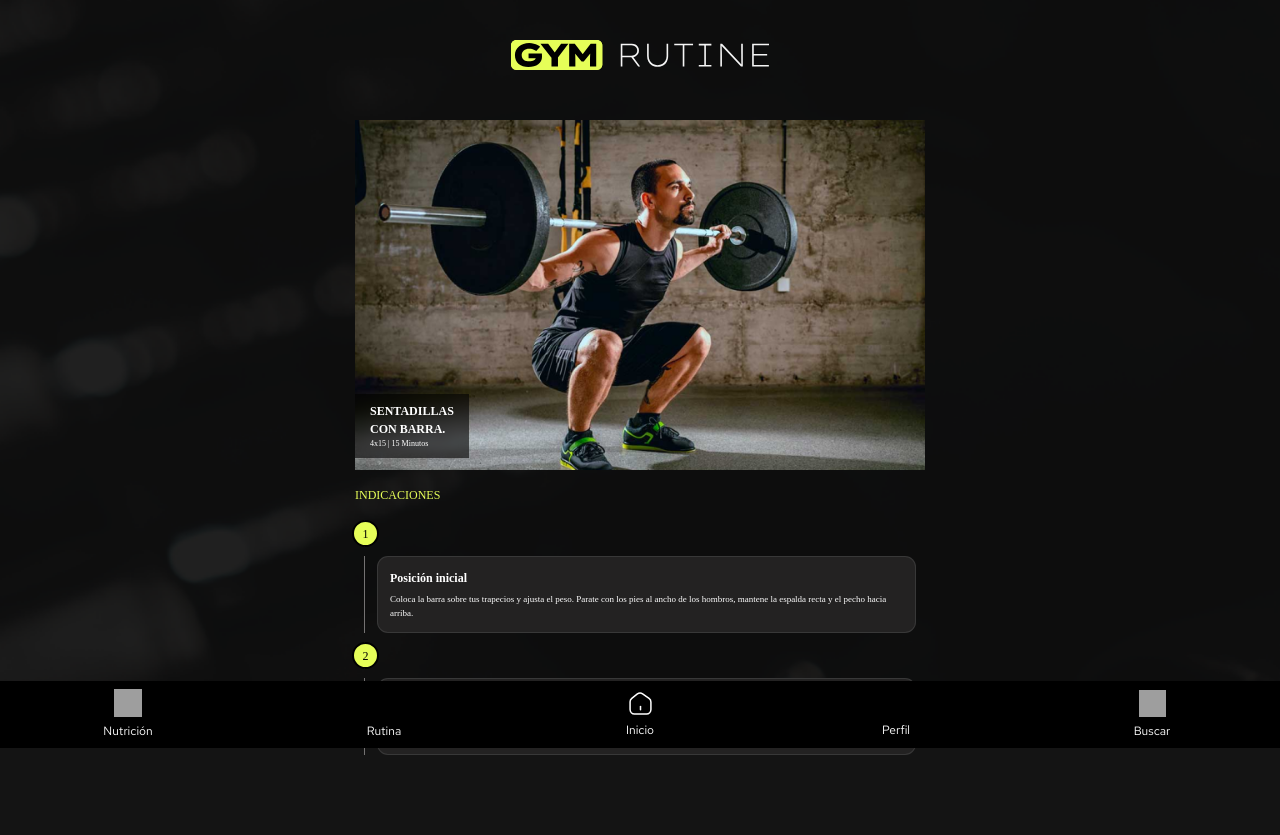
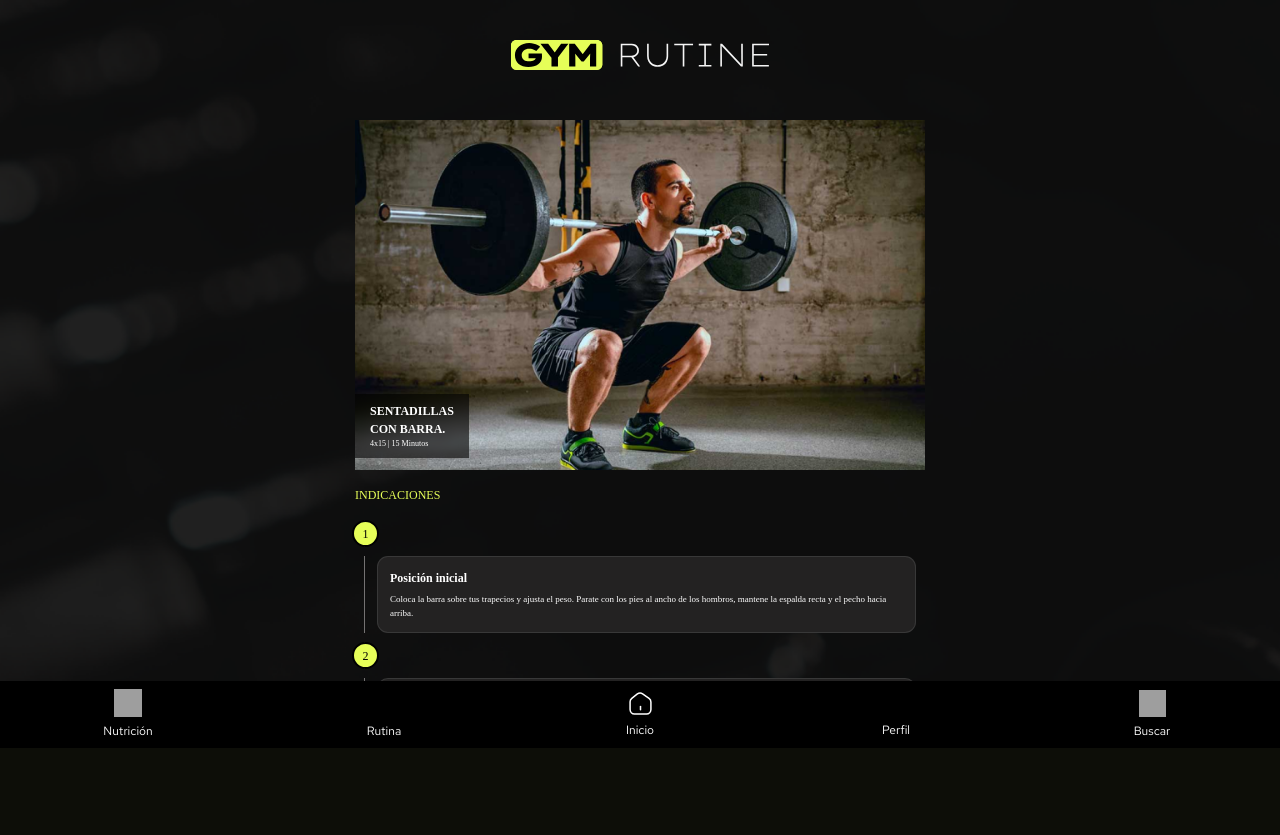
Before and after one commit to StegmayerTobias/GymApp, a Django app: page /home/rutina/ in a window 1280 px wide. Shown: the part 52-887 px from the top of the page. After the commit the page ends 800 px from the top, so only its background shows below. Run offline with Django 5.2, Linux system fonts and the light colour scheme; some web fonts are replaced; grey boxes are pictures that could not be loaded.

Commit message:
cambios en css

```diff
--- a/gym/static/css/index.css
+++ b/gym/static/css/index.css
@@ -94,6 +94,25 @@
   --font-lexand-deca: "Lexend Deca", serif;
 }
 
+::-webkit-scrollbar {
+  width: 10px;
+}
+
+/* Track */
+::-webkit-scrollbar-track {
+  background: #232222;
+}
+
+/* Handle */
+::-webkit-scrollbar-thumb {
+  background: #95959530;
+}
+
+/* Handle on hover */
+::-webkit-scrollbar-thumb:hover {
+  background: #555;
+}
+
 body {
   background-color: var(--grey-600);
 }
@@ -132,8 +151,9 @@
   justify-content: baseline;
   align-items: center;
   flex-direction: column;
-  height: calc(100dvh - 52px);
-  padding-bottom: 59px;
+  height: calc(100dvh - 52px - 67px);
+  overflow: hidden;
+  /* padding-bottom: 15px; */
 }
 
 .container-btn-ingresar {
@@ -624,3 +644,9 @@
 .fs-16 {
   font-size: 16px;
 }
+
+@media (min-width: 654px) {
+  .wrapped {
+    padding: 40px 0 80px 0;
+  }
+}
```
